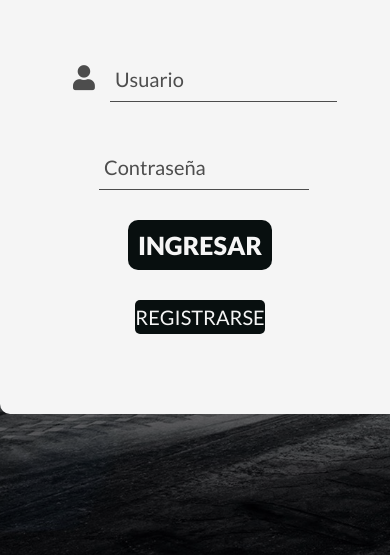
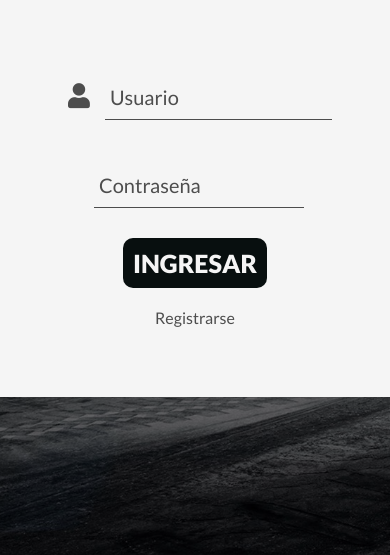
Before and after one commit to nachorano/integrador-nucba, a plain HTML site: page login.html in a window 390 px wide. Shown: the part 289-844 px from the top of the page. Drawn offline with Linux system fonts and the light colour scheme; some icons are missing.

Commit message:
Arreglos en login.html en version celular

```diff
--- a/assets/css/login-register.css
+++ b/assets/css/login-register.css
@@ -80,15 +80,23 @@ i.icon-log{
     transition: all 0.5s ease-in-out;
 }
 
-.btn-register{
+.btn-register-login{
     color: var(--gray);
 
 }
 
-.btn-register:hover{
+.btn-register-login:hover{
     color: var(--rich-black);
     font-weight: var(--bolder);
 
+}
+
+/*cellphones*/
+@media (max-width:576px){
+    .login-form{
+        width: 100%;
+        border-radius: 0;
+    }
 }
 
 /*REGISTER*/
--- a/login.html
+++ b/login.html
@@ -22,7 +22,7 @@
             <label for="password"><i class="icon-log fas fa-lock-alt"></i></i></label><input type="password" id="password" placeholder="Contraseña" required>
             </div>
             <a href="./index.html" class="btn-login">Ingresar</a>
-            <a href="./register.html" class="btn-register">Registrarse</a>
+            <a href="./register.html" class="btn-register-login">Registrarse</a>
         </form>
     </div>
 </body>
```
